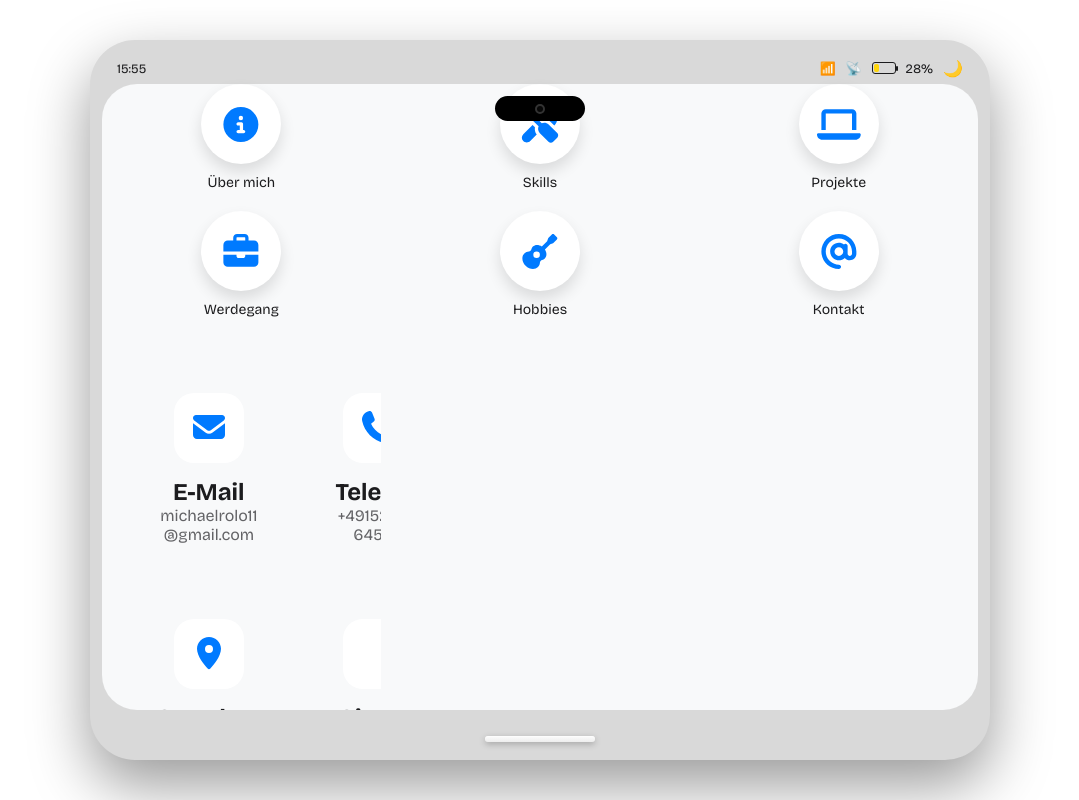
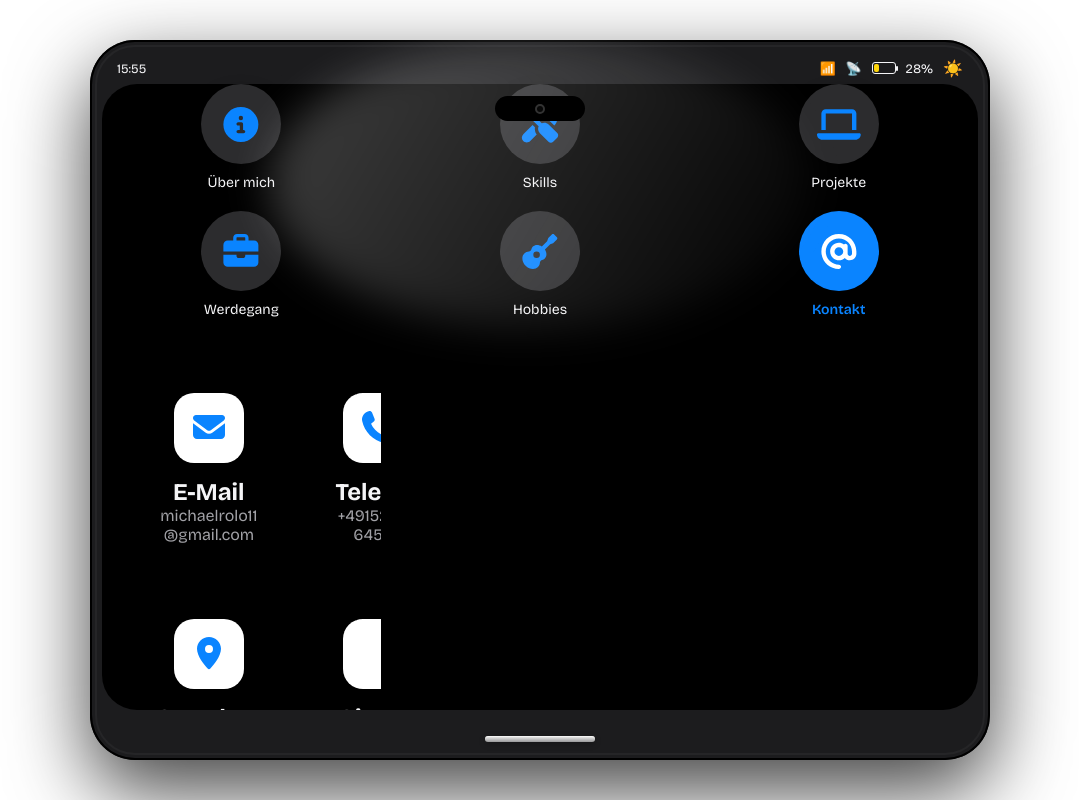
Before and after one commit to MSRMatrix/device-portfolio, a React (Vite) app: page /contact in a window 1280 px wide. Shown: the whole page, without its empty margins (100-1179 px from the left). Built offline with nearby package versions, Linux system fonts and the light colour scheme.

Commit message:
change device style

```diff
--- a/src/layouts/DeviceLayout.jsx
+++ b/src/layouts/DeviceLayout.jsx
@@ -7,7 +7,7 @@ import { LoadingContext } from "../context/LoadingContext";
 
 const DeviceLayout = () => {
   const [opening, setOpening] = useState(false);
-    const [theme, setTheme] = useState("light");
+    const [theme, setTheme] = useState("dark");
   return (
     <div style={{height: "100%"}} className={theme}>
      <div className="device-layout">
--- a/src/styles/components/device.css
+++ b/src/styles/components/device.css
@@ -14,8 +14,105 @@
 
   border-radius: 45px;
 
-  box-shadow: 0 25px 60px rgba(0, 0, 0, 0.4);
+  box-shadow:
+    0 30px 80px var(--device-shadow),
+    inset 0 0 0 2px var(--device-edge);
+
+  overflow: hidden;
+
+  transition: 0.4s ease;
 }
+
+
+
+
+
+
+.device::before {
+
+    content:"";
+
+    position:absolute;
+
+    inset:5px;
+
+
+    border-radius:40px;
+
+
+    border:2px solid var(--device-detail);
+
+
+    opacity:.6;
+
+
+    pointer-events:none;
+
+}
+
+
+
+
+.device::after {
+
+    content:"";
+
+    position:absolute;
+
+
+    top:0;
+    left:20%;
+
+
+    width:60%;
+    height:40%;
+
+
+    background:
+        linear-gradient(
+            120deg,
+            rgba(255,255,255,.25),
+            transparent
+        );
+
+
+    border-radius:50%;
+
+
+    filter:blur(20px);
+
+
+    pointer-events:none;
+
+}
+
+
+
+
+
+
+
+
+
+
+
+
+
+
+
+
+
+
+
+
+
+
+
+
+
+
+
+
 
 /* Bildschirm */
 
@@ -38,8 +135,6 @@
   gap: 20px;
 
   position: relative;
-
-
 }
 
 /* Wenn eine App geöffnet ist */
@@ -55,7 +150,6 @@
 
 /* Home Indicator bleibt unten */
 
-
 @media (max-width: 467px) {
   .device {
     border-radius: 35px;
@@ -68,7 +162,7 @@
   }
 }
 
-.screen{
+.screen {
   height: 90%;
 }
 
@@ -78,7 +172,6 @@
 .contact-app::-webkit-scrollbar,
 .skills-app::-webkit-scrollbar,
 .hobbies::-webkit-scrollbar,
-.app-in-use::-webkit-scrollbar
-{
-    display: none;
+.app-in-use::-webkit-scrollbar {
+  display: none;
 }
--- a/src/styles/components/navigation.css
+++ b/src/styles/components/navigation.css
@@ -3,9 +3,7 @@
 .device-app,
 .app-in-use,
 .loadingScreen {
-
-    position:relative;
-
+  position: relative;
 }
 
 .screen-link {
@@ -23,34 +21,73 @@
 
   color: var(--text-primary);
 
+  transition: 0.25s;
+
   .app-icon {
     width: 80px;
+
     height: 80px;
-
 
     display: flex;
 
     align-items: center;
+
     justify-content: center;
 
-    background: white;
+    background: var(--icon-background);
 
-    border-radius: 100%;
+    color: var(--icon-color);
+
+    border-radius: 50%;
 
     box-shadow: 0 8px 15px var(--screen-shadow);
+
+    transition: 0.25s;
 
     svg {
       font-size: 35px;
 
       color: var(--accent);
+
+      transition: 0.25s;
     }
   }
 
   span {
+    color: var(--text-primary);
+
     text-align: center;
 
     font-size: 14px;
   }
+}
+
+.screen-link:hover .app-icon {
+  transform: translateY(-3px) scale(1.05);
+
+  background: var(--accent);
+}
+
+.screen-link:hover svg {
+  color: white;
+}
+
+.screen-link:hover span {
+  color: var(--accent);
+}
+
+.screen-link.active .app-icon {
+  background: var(--accent);
+}
+
+.screen-link.active svg {
+  color: white;
+}
+
+.screen-link.active span {
+  color: var(--accent);
+
+  font-weight: 600;
 }
 
 @media (max-width: 466px) {
@@ -58,7 +95,6 @@
     .app-icon {
       width: 40px;
       height: 40px;
-
 
       svg {
         font-size: 20px;
```
Lines whose indentation alone changed are shown as unchanged.
